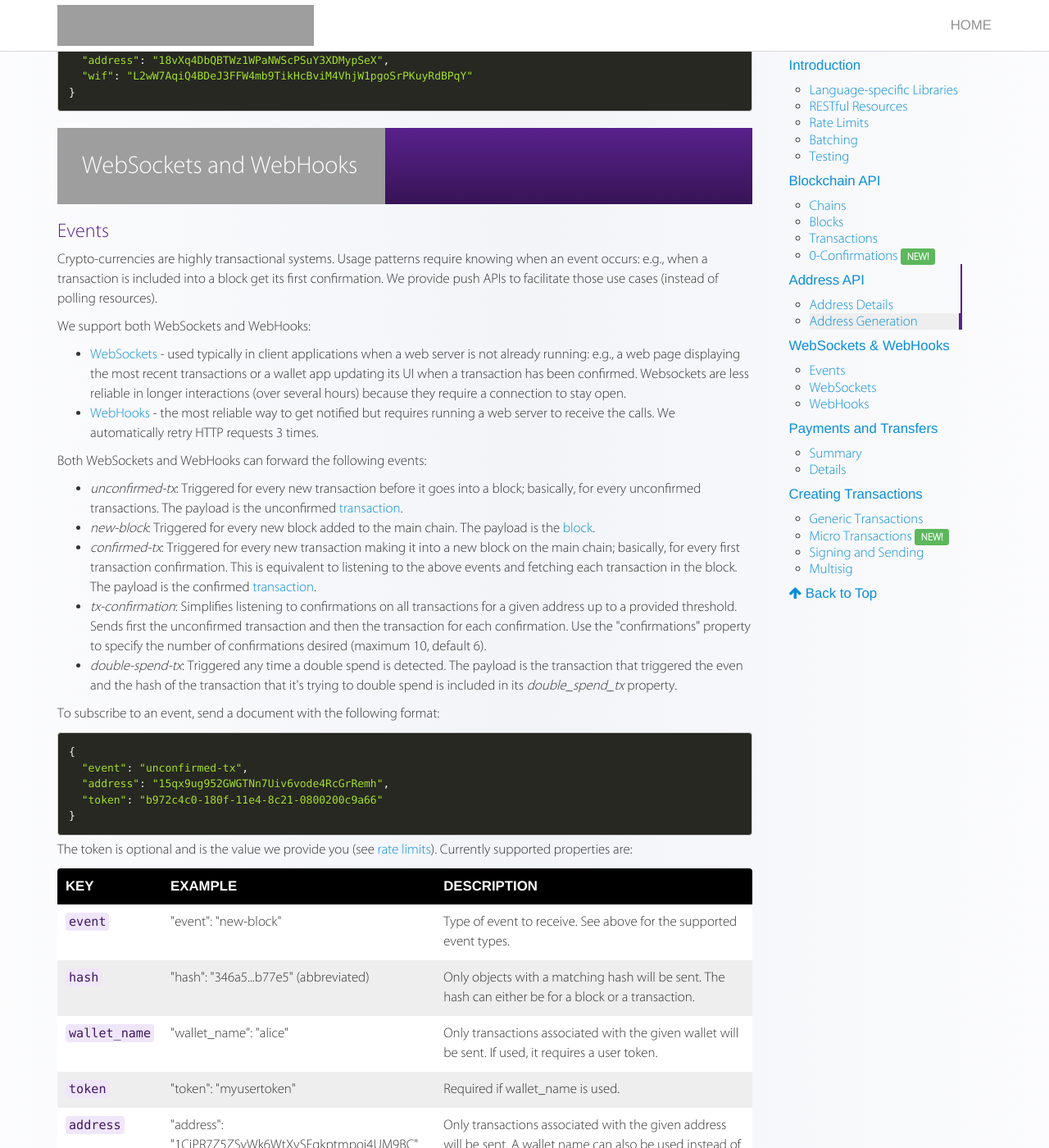
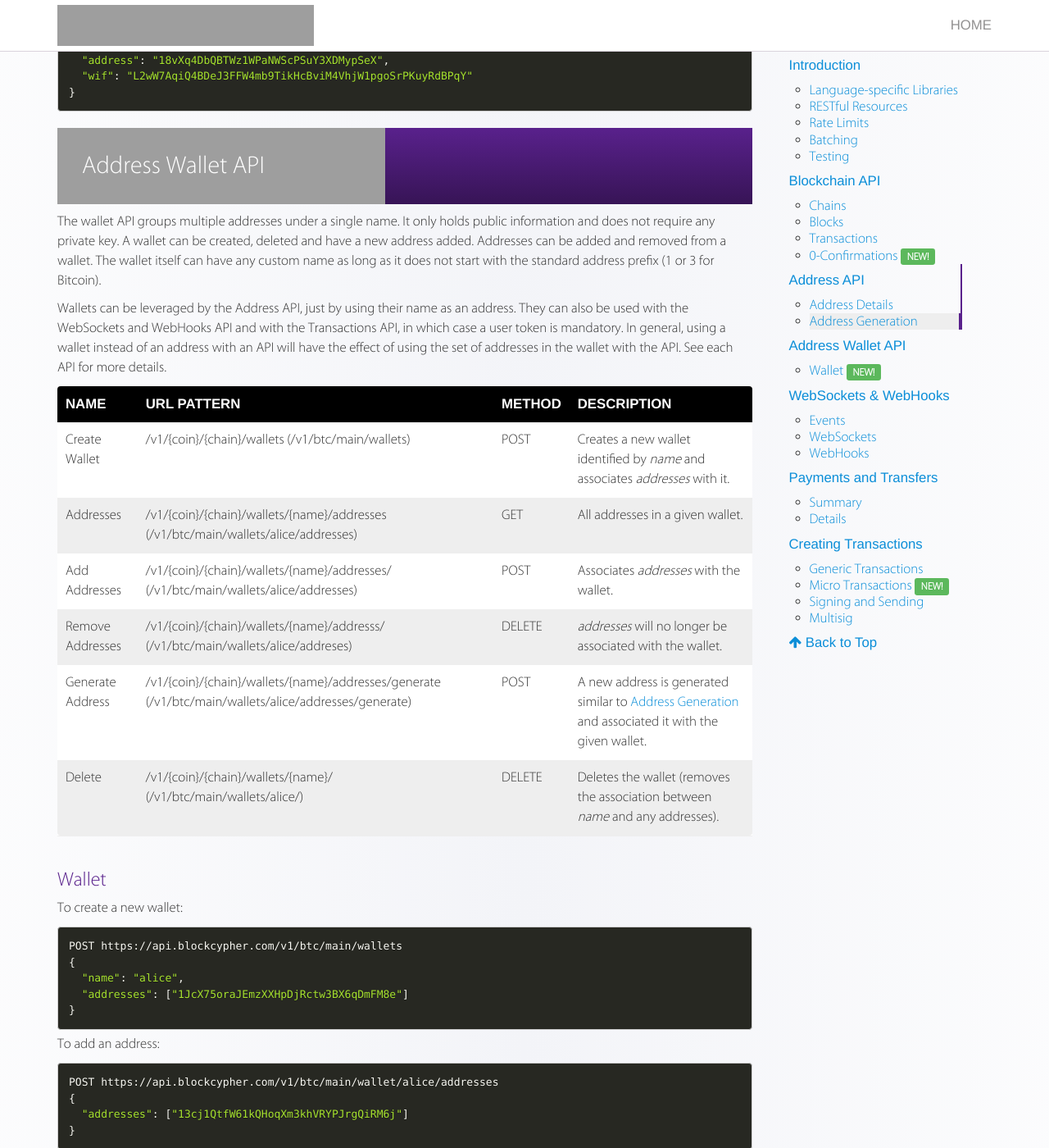
Before and after one commit to blockcypher/documentation, a Jekyll site: the page built from index.html, in a window 1280 px wide and 1400 px high, scrolled down 16438 px. Shown: the whole window at 82% size. Built offline with Jekyll 4.4.1, drawn with Linux system fonts in a browser that asks for light colours; nearby versions of some CDN libraries; some web fonts are replaced; some of the changed text lies outside the part shown.

Commit message:
Re-added the wallet API and improved a few things here and there. Corrected pluralization.

```diff
--- a/_includes/reference/wallet_api.html
+++ b/_includes/reference/wallet_api.html
@@ -1,7 +1,9 @@
 <span class="title-anchor" id="wallet_api"></span>
-<h2 class="section-title">Wallet API</h2>
+<h2 class="section-title">Address Wallet API</h2>
 
-<p>The wallet API groups multiple addresses under a single name. A wallet can be created, deleted and have a new address generated. Addresses can be added and removed. Wallets (and optional user token) can be used with the Address API. Wallets can also be used with the WebSockets and WebHooks API and with the Transactions API, in which case a user token is mandatory. In general, using a wallet instead of an address with a API will have the effect of using the set of addresses in the wallet with the API. See each API for more details. <!-- We also support HD (<a href="https://github.com/bitcoin/bips/blob/master/bip-0032.mediawiki">BIP 32</a>) wallets. While for normal wallets any address can be added/removed, a HD wallet handles addresses derived from a single pair of master keys. -->
+<p>The wallet API groups multiple addresses under a single name. It only holds public information and does not require any private key. A wallet can be created, deleted and have a new address added. Addresses can be added and removed from a wallet. The wallet itself can have any custom name as long as it does not start with the standard address prefix (1 or 3 for Bitcoin).</p>
+
+<p>Wallets can be leveraged by the Address API, just by using their name as an address. They can also be used with the WebSockets and WebHooks API and with the Transactions API, in which case a user token is mandatory. In general, using a wallet instead of an address with an API will have the effect of using the set of addresses in the wallet with the API. See each API for more details. <!-- We also support HD (<a href="https://github.com/bitcoin/bips/blob/master/bip-0032.mediawiki">BIP 32</a>) wallets. While for normal wallets any address can be added/removed, a HD wallet handles addresses derived from a single pair of master keys. -->
 </p>
 
 <div class="table-responsive">
@@ -17,7 +19,7 @@
     <tbody>
       <tr>
         <td>Create Wallet</td>
-        <td>/v1/{coin}/{chain}/wallet/ (/v1/btc/main/wallet/)</td>
+        <td>/v1/{coin}/{chain}/wallets (/v1/btc/main/wallets)</td>
         <td>POST</td>
         <td>Creates a new wallet identified by <em>name</em> and associates <em>addresses</em> with it.</td>
       </tr>
@@ -30,32 +32,32 @@
       </tr>
       -->
       <tr>
-        <td>Generate Address</td>
-        <td>/v1/{coin}/{chain}/wallet/{name}/addresses/generate (/v1/btc/main/wallet/alice/addresses/generate)</td>
-        <td>POST</td>
-        <td>A new address is generated similar to <a href="#address_gen">Address Generation</a> and associated it with the given wallet. </td>
-      </tr>
-      <tr>
         <td>Addresses</td>
-        <td>/v1/{coin}/{chain}/wallet/{name}/addresses (/v1/btc/main/wallet/alice/addresses)</td>
+        <td>/v1/{coin}/{chain}/wallets/{name}/addresses (/v1/btc/main/wallets/alice/addresses)</td>
         <td>GET</td>
         <td>All addresses in a given wallet.</td>
       </tr>
       <tr>
         <td>Add Addresses</td>
-        <td>/v1/{coin}/{chain}/wallet/{name}/addresses/ (/v1/btc/main/wallet/alice/addresses)</td>
+        <td>/v1/{coin}/{chain}/wallets/{name}/addresses/ (/v1/btc/main/wallets/alice/addresses)</td>
         <td>POST</td>
         <td>Associates <em>addresses</em> with the wallet.</td>
       </tr>
       <tr>
         <td>Remove Addresses</td>
-        <td>/v1/{coin}/{chain}/wallet/{name}/addresss/ (/v1/btc/main/wallet/alice/addreses)</td>
+        <td>/v1/{coin}/{chain}/wallets/{name}/addresss/ (/v1/btc/main/wallets/alice/addreses)</td>
         <td>DELETE</td>
         <td><em>addresses</em> will no longer be associated with the wallet.</td>
       </tr>
       <tr>
+        <td>Generate Address</td>
+        <td>/v1/{coin}/{chain}/wallets/{name}/addresses/generate (/v1/btc/main/wallets/alice/addresses/generate)</td>
+        <td>POST</td>
+        <td>A new address is generated similar to <a href="#address_gen">Address Generation</a> and associated it with the given wallet. </td>
+      </tr>
+      <tr>
         <td>Delete</td>
-        <td>/v1/{coin}/{chain}/wallet/{name}/ (/v1/btc/main/wallet/alice/)</td>
+        <td>/v1/{coin}/{chain}/wallets/{name}/ (/v1/btc/main/wallets/alice/)</td>
         <td>DELETE</td>
         <td>Deletes the wallet (removes the association between <em>name</em> and any addresses).</td>
       </tr>
@@ -68,7 +70,7 @@
 
 <p>To create a new wallet:</p>
 
-<pre><code class="language-javascript">POST https://api.blockcypher.com/v1/btc/main/wallet/
+<pre><code class="language-javascript">POST https://api.blockcypher.com/v1/btc/main/wallets
 {
   "name": "alice",
   "addresses": ["1JcX75oraJEmzXXHpDjRctw3BX6qDmFM8e"]
@@ -78,9 +80,12 @@
 
 <pre><code class="language-javascript">POST https://api.blockcypher.com/v1/btc/main/wallet/alice/addresses
 {
-  "name": "alice",
   "addresses": ["13cj1QtfW61kQHoqXm3khVRYPJrgQiRM6j"]
 }</code></pre>
+
+<p>After which querying the wallet like would your query any address will produce the wallet balance, transaction count, transaction details, etc.</p>
+
+<pre><code class="language-bash">curl https://api.blockcypher.com/v1/btc/main/wallets/alice?token=$TOKEN</code></pre>
 
 <!--
 <h3 class="text-purple">HD wallet</h3>
--- a/index.html
+++ b/index.html
@@ -10,6 +10,7 @@ permalink: /
       {% include reference/intro.html %}
       {% include reference/blockchain_api.html %}
       {% include reference/address_api.html %}
+      {% include reference/wallet_api.html %}
       {% include reference/websockets_webhooks.html %}
       {% include reference/payments_transfers.html %}
       {% include reference/creating_txns.html %}
@@ -41,12 +42,12 @@ permalink: /
               <li><a href="#address_gen">Address Generation</a></li>
             </ul>
           </li>
-          <!--li><a href="#wallet_api" class="mpsb">Wallet API</a>
+          <li><a href="#wallet_api" class="mpsb">Address Wallet API</a>
             <ul>
               <li><a href="#wallet_api">Wallet</a>  <span class="label label-success">NEW!</span></li>
-              <! <li><a href="#hd_wallet">HD Wallet</a>  <span class="label label-success">NEW!</span></li> >
+              <!-- <li><a href="#hd_wallet">HD Wallet</a>  <span class="label label-success">NEW!</span></li> -->
             </ul>
-          </li-->
+          </li>
           <li><a href="#websocket_webhook" class="mpsb">WebSockets &amp; WebHooks</a>
             <ul>
               <li><a href="#events">Events</a></li>
```
